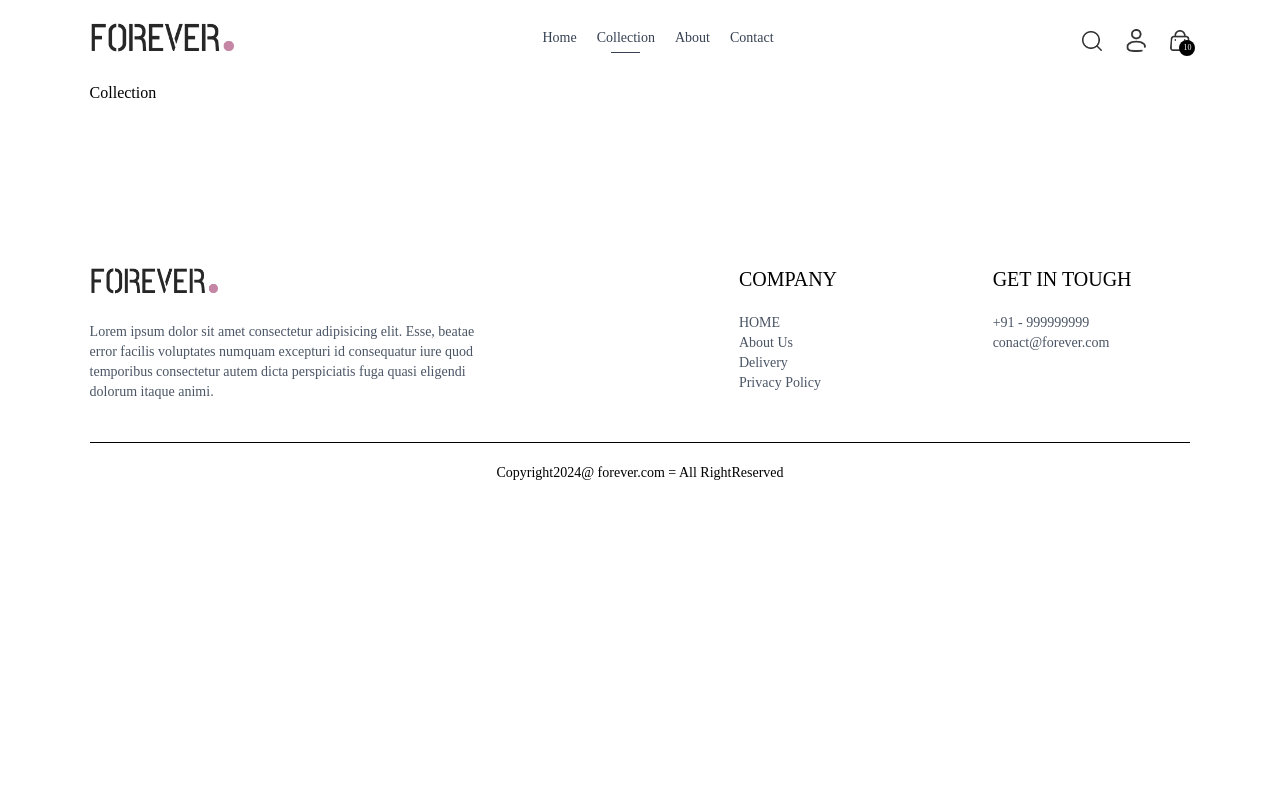
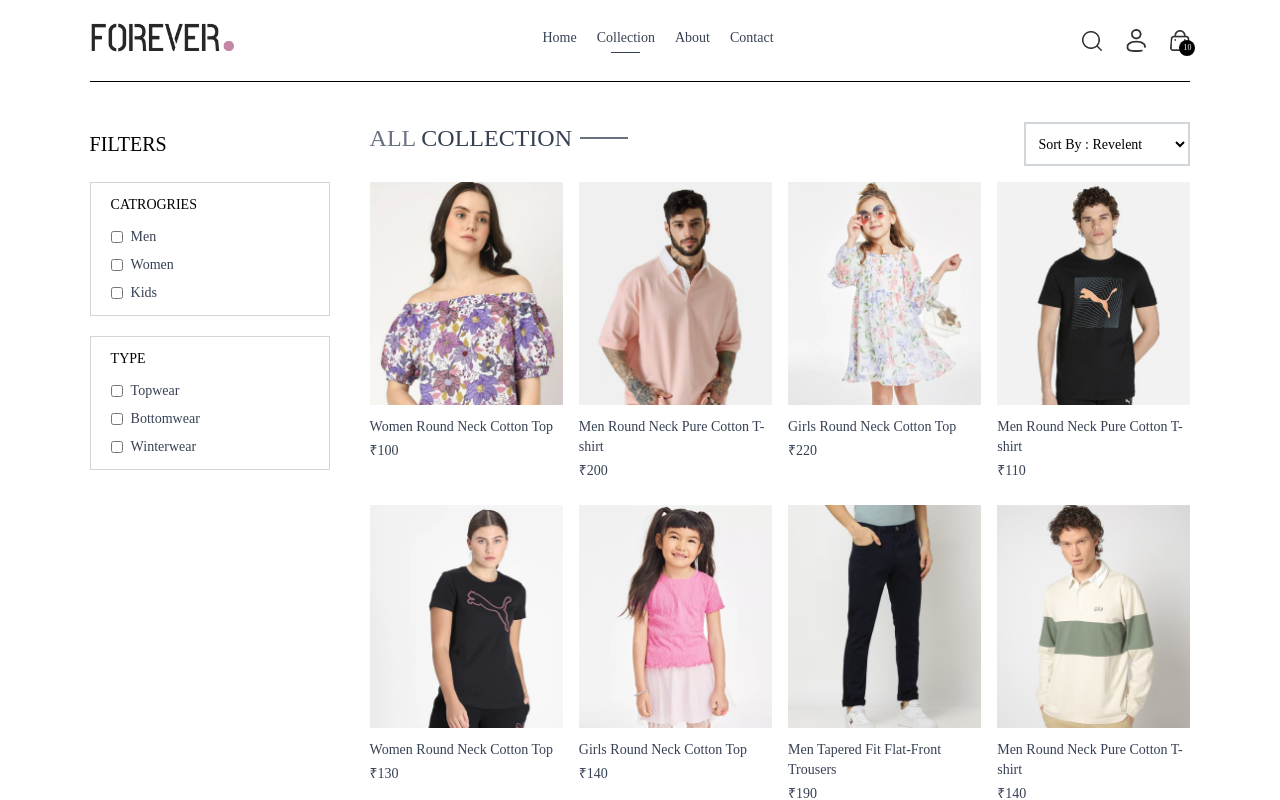
Before and after one commit to akshatlambhate/ClothingBrand, a React (Vite) app in the folder client/: page /collection in a window 1280 px wide. Shown: the top 800 px of the page. Built offline with nearby package versions, Linux system fonts and the light colour scheme.

Commit message:
filter functionality added and collection page completed

```diff
--- a/client/src/Components/OurPolicy.jsx
+++ b/client/src/Components/OurPolicy.jsx
@@ -3,7 +3,7 @@
 
 const OurPolicy = () => {
   return (
-    <div className='flex flex-col sm:flex-col justify-around gap-12 sm:gap-2 text-center py-20 text-xs sm:text-sm md:text-base text-gray-700'>
+    <div className='flex flex-col sm:flex-row justify-around gap-12 sm:gap-2 text-center py-20 text-xs sm:text-sm md:text-base text-gray-700'>
         <div className="">
             <img src={assets.exchange_icon} className='w-12 m-auto mb-5' alt="" />
             <p className='font-semibold'>Easy Exchange Policy</p>
--- a/client/src/Components/Title.jsx
+++ b/client/src/Components/Title.jsx
@@ -6,7 +6,7 @@
       <p className="text-gray-500 ">
         {text1} <span className="text-gray-700 font-medium">{text2}</span>
       </p>
-      <p className="w-8 sm:w-12 h-[1px] sm:h-[2px] bg-gray-700"></p>
+      <p className="w-8 sm:w-12 h-[1px] sm:h-[2px] ml-2 bg-gray-500"></p>
     </div>
   );
 };
--- a/client/src/pages/Collection.jsx
+++ b/client/src/pages/Collection.jsx
@@ -1,8 +1,119 @@
-import React from 'react'
+import React, { useContext, useEffect, useState } from 'react'
+import { ShopContext } from '../context/ShopContext'
+import { assets } from '../assets/frontend_assets/assets';
+import Title from '../Components/Title';
+import ProductItem from '../Components/ProductItem';
 
 const Collection = () => {
+  const {products} = useContext(ShopContext)
+  const [showFilter, setShowFilter] = useState(false);
+  const [filterProducts, setFilterProducts] = useState([]);
+  const [category, setCategory] = useState([]);
+  const [subCategory, setSubCategory] = useState([]);
+
+  const toggleCategory=(e)=>{
+    if(category.includes(e.target.value)){
+        setCategory(prev => prev.filter(item => item !== e.target.value))
+
+    }
+    else{
+      setCategory(prev => [...prev , e.target.value])
+    }
+  }
+  const toggleSubCategory=(e)=>{
+    if(subCategory.includes(e.target.value)){
+        setSubCategory(prev => prev.filter(item => item !== e.target.value))
+
+    }
+    else{
+      setSubCategory(prev => [...prev , e.target.value])
+    }
+  }
+
+
+  useEffect(()=>{
+    applyFilter();
+
+  },[category,subCategory])
+
+ const applyFilter =()=>{
+  let productsCopy = products.slice();
+  if(category.length >0){
+    productsCopy = productsCopy.filter(item => category.includes(item.category))
+  }
+  if (subCategory.length >0) {
+    productsCopy = productsCopy.filter(item => subCategory.includes(item.subCategory))
+
+  }
+  setFilterProducts(productsCopy)
+ }
+
+
   return (
-    <div>Collection</div>
+    <div className='flex flex-col sm:flex-row gap-1 sm:gap-10 pt-10 border-t'>
+      {/* filter Options*/}
+      <div className="min-w-60 ">
+        <p onClick={()=>setShowFilter(!showFilter)} className='my-2 text-xl flex items-center cursor-pointer gap-2'>FILTERS
+          <img src={assets.dropdown_icon} className={`h-3 sm:hidden ${showFilter ? `rotate-90`: ``}`} alt="" />
+        </p>
+        {/* Category FIlter */}
+        <div className={`border border-gray-300 pl-5 py-3 mt-6 ${showFilter ? ``: `hidden`} sm:block`}>
+          <p className='mb-3 text-sm font-medium'> CATROGRIES</p>
+          <div className='flex flex-col gap-2 text-sm font-light text-gray-700'>
+            <p className="flex gap-2">
+              <input onChange={toggleCategory} className='w-3' type='checkbox' value={'Men'}/> Men
+            </p>
+            <p className="flex gap-2">
+              <input onChange={toggleCategory} className='w-3' type='checkbox' value={'Women'}/> Women
+            </p>
+            <p className="flex gap-2">
+              <input onChange={toggleCategory} className='w-3' type='checkbox' value={'Kids'}/> Kids
+            </p>
+
+          </div>
+        </div>
+        {/* Subcategory Filters */}
+        <div className={`border border-gray-300 pl-5 py-3 my-5 ${showFilter ? ``: `hidden`} sm:block`}>
+          <p className='mb-3 text-sm font-medium'> TYPE</p>
+          <div className='flex flex-col gap-2 text-sm font-light text-gray-700'>
+            <p className="flex gap-2">
+              <input onChange={toggleSubCategory}  className='w-3' type='checkbox' value={'Topwear'}/> Topwear
+            </p>
+            <p className="flex gap-2">
+              <input onChange={toggleSubCategory}   className='w-3' type='checkbox' value={'Bottomwear'}/> Bottomwear
+            </p>
+            <p className="flex gap-2">
+              <input onChange={toggleSubCategory}   className='w-3' type='checkbox' value={'Winterwear'}/> Winterwear
+            </p>
+
+          </div>
+        </div>
+
+      </div>
+      {/* Right Side */}
+      <div className="flex-1">
+        <div className='flex justify-between text-base sm:text-2xl mb-4'>
+          <Title text1={'ALL'} text2={'COLLECTION'} />
+          {/* Product Sort */}
+          <select className='border-2 border-gray-300 text-sm px-2'>
+            <option value="relavent"> Sort By : Revelent</option>
+            <option value="low-high"> Sort By : Low to High</option>
+            <option value="high- low"> Sort By : High to Low</option>
+          </select>
+        </div>
+        {/* Map Products */}
+        <div className='grid grid-cols-2 md:grid-cols-3 lg:grid-cols-4 gap-4 gap-y-6'>
+           {
+               filterProducts.map((item, index)=>(
+                <ProductItem  key={index} name={item.name} id={item._id} price={item.price} image={item.image} />
+
+               ))
+
+           }
+        </div>
+      </div>
+
+    </div>
   )
 }
 
```
